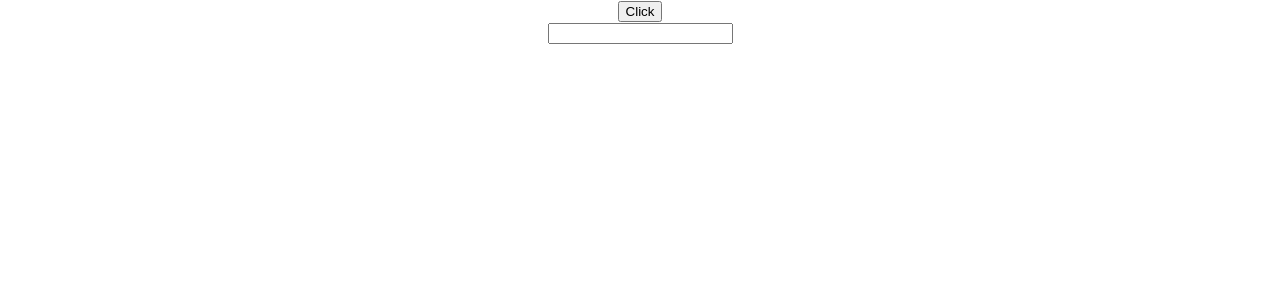
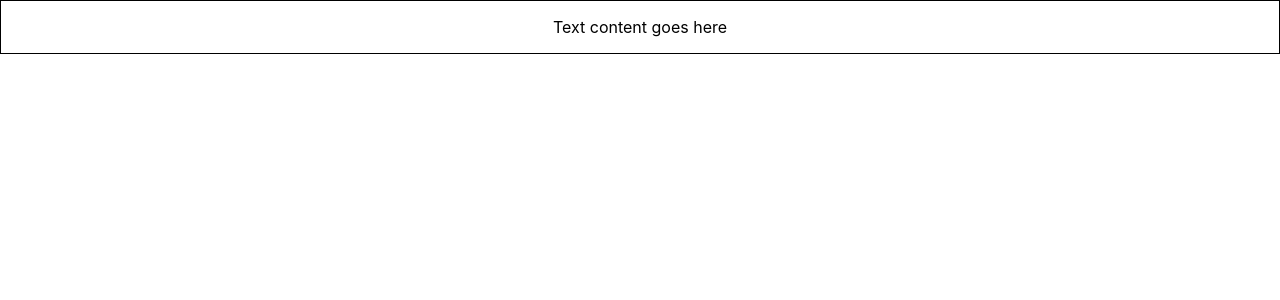
Before and after one commit to AdityaTarale/react-typescript, a React (Create React App) app: page / in a window 1280 px wide. Shown: the top 300 px of the page. Built offline with nearby package versions, Linux system fonts and the light colour scheme.

Commit message:
06-Style-Props
Css properties type

```diff
--- a/src/App.tsx
+++ b/src/App.tsx
@@ -1,14 +1,16 @@
 import "./App.css";
-import { Button } from "./components/Button";
-import { Input } from "./components/Input";
+import { Container } from "./components/Container";
 
 function App() {
   return (
     <div className="App">
-      <Button
-        handleClick={(event, id) => console.log("Button Clicked", event)}
+      <Container
+        styles={{
+          border: "1px solid black",
+          padding: "1rem",
+          display: "block",
+        }}
       />
-      <Input value={""} handleChange={(event) => console.log(event)} />
     </div>
   );
 }
--- /dev/null
+++ b/src/components/Container.tsx
@@ -0,0 +1,9 @@
+import React from "react";
+
+type ContainerProps = {
+  styles: React.CSSProperties; // CSS Styles types
+};
+
+export const Container = (props: ContainerProps) => {
+  return <div style={props.styles}>Text content goes here</div>;
+};
```
